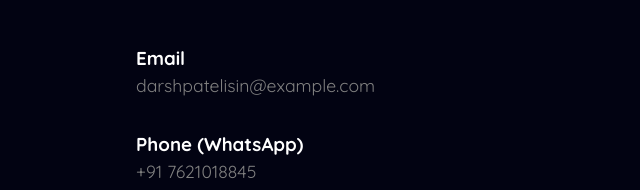
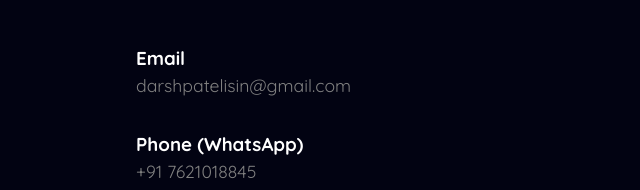
Before and after one commit to Darsh1907/Portfolio, a plain HTML site: page index.html in a window 1280 px wide. Shown: the part 7692-7882 px from the top of the page, 528-1168 px from the left. Drawn offline with nearby package versions, Linux system fonts and the light colour scheme.

Commit message:
Update index.html
correct email

```diff
--- a/index.html
+++ b/index.html
@@ -638,7 +638,7 @@
         <div class="contact-text">
             <div class="column">
                 <h3 class="contact-title">Email</h3>
-                <p class="contact-text">darshpatelisin@example.com</p>
+                <p class="contact-text">darshpatelisin@gmail.com</p>
             </div>
             <div class="column">
                 <h3 class="contact-title">Phone (WhatsApp)</h3>
```
